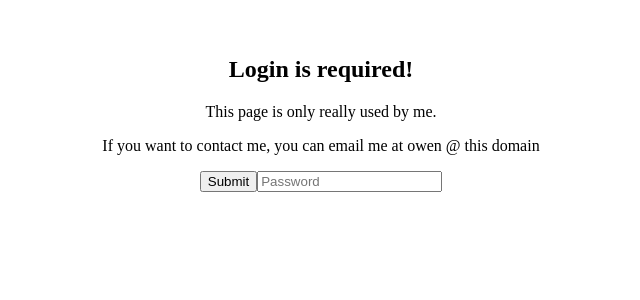
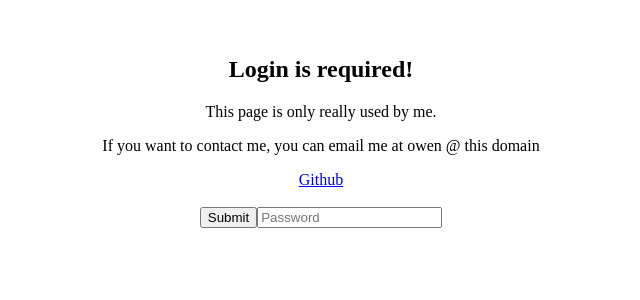
Before and after one commit to Ownwn/PersonalSite, a React (Vite) app: page /auth in a window 1280 px wide. Shown: the top 300 px of the page, without its empty margins (319-959 px from the left). Built offline with nearby package versions, Linux system fonts and the light colour scheme.

Commit message:
github link

```diff
--- a/src/routes/authPage.tsx
+++ b/src/routes/authPage.tsx
@@ -11,6 +11,9 @@ export function AuthPage() {
             <h2>Login is required!</h2>
             <p>This page is only really used by me.</p>
             <p> If you want to contact me, you can email me at owen @ this domain</p>
+            <a href="https://github.com/Ownwn">Github</a>
+            <br/>
+            <br/>
 
             <form action={sendPassword}>
                 <PasswordForm/>
```
